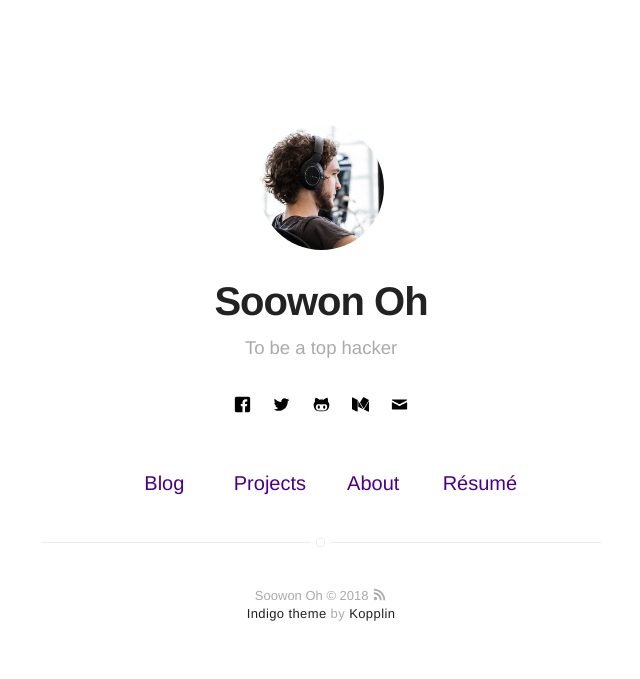
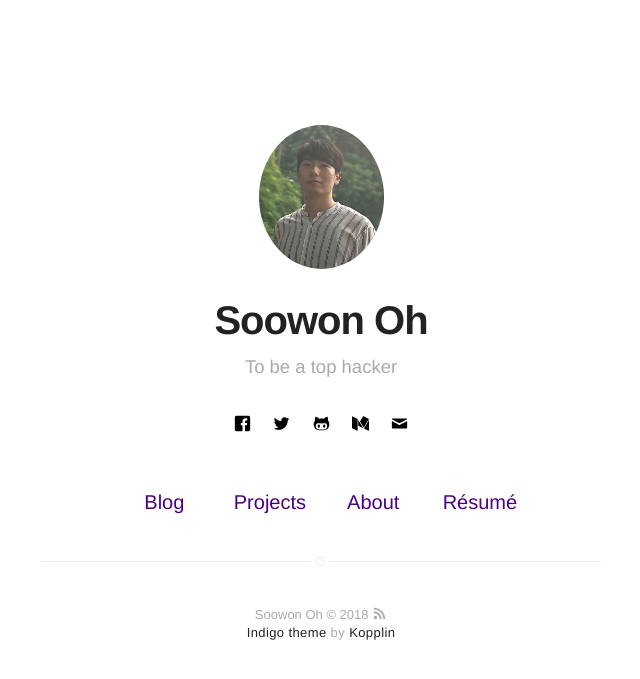
Before and after one commit to thwannbe/thwannbe.github.io, a Jekyll site: the page built from index.html, in a window 1280 px wide. Shown: the top 679 px of the page, without its empty margins (319-959 px from the left). Built offline with Jekyll 4.4.1, drawn with Linux system fonts in a browser that asks for light colours.

Commit message:
change picture

```diff
--- a/_config.yml
+++ b/_config.yml
@@ -8,7 +8,7 @@ description: A blog about technology and stuff related
 # if it's an external image, update below for true
 # better with square images
 external-image: false
-picture: assets/images/profile.jpg
+picture: assets/images/myPicture.jpeg
 
 # If you want to include your resume, set to true
 # and specify source (external or local).
```
